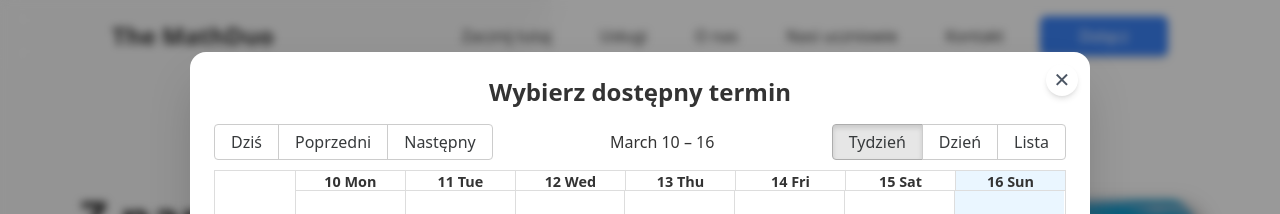
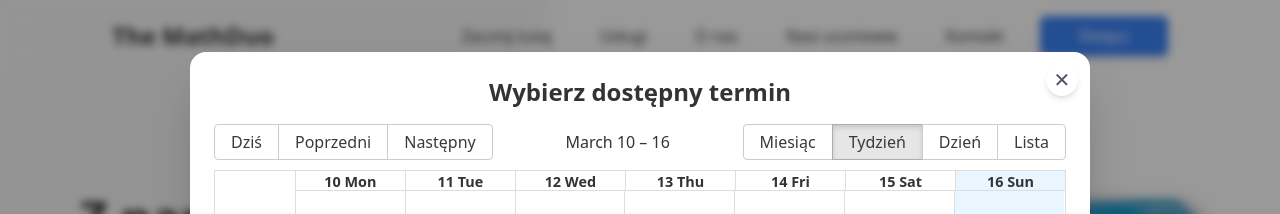
Before and after one commit to Michal0ss/MathDuo, a React (Vite) app: page / in a window 1280 px wide. Both pictures are taken after a click on the button "zacznij teraz". Shown: the top 214 px of the page. Built offline with nearby package versions, Linux system fonts and the light colour scheme; grey boxes are pictures that could not be loaded.

Commit message:
added month to calendar

```diff
--- a/src/components/Hero/Hero.jsx
+++ b/src/components/Hero/Hero.jsx
@@ -182,10 +182,11 @@ const Hero = () => {
                 startAccessor="start"
                 endAccessor="end"
                 style={{ height: "100%" }}
-                views={["week", "day", "agenda"]}
+                views={["month","week", "day", "agenda"]}
                 defaultView="week"
                 step={30}
                 messages={{
+                  month: "Miesiąc",
                   week: "Tydzień",
                   day: "Dzień",
                   agenda: "Lista",
```
